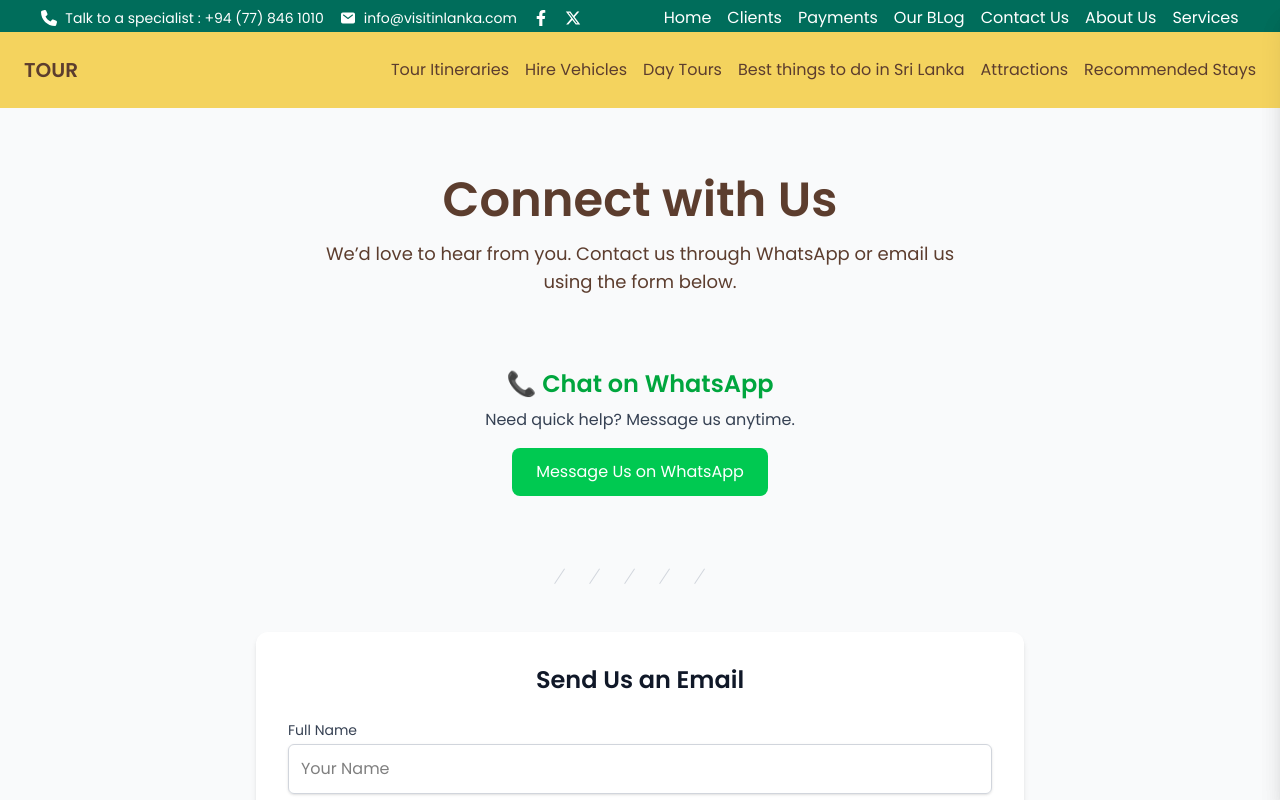
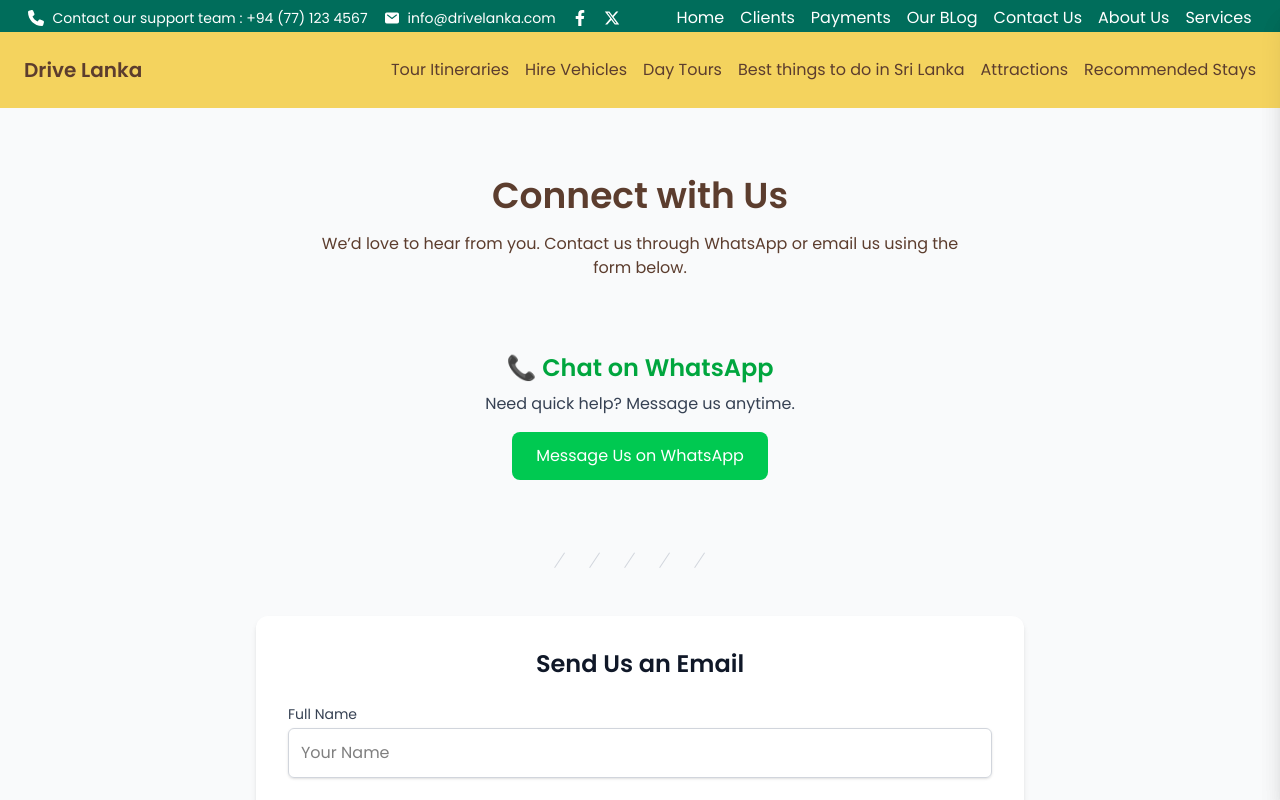
Before and after one commit to Eran2001/tourism-sri-lanka, a React (Vite) app: page /contact in a window 1280 px wide. Shown: the top 800 px of the page. Built offline with nearby package versions, Linux system fonts and the light colour scheme.

Commit message:
chnage_title

```diff
--- a/index.html
+++ b/index.html
@@ -8,7 +8,7 @@
       href="https://fonts.googleapis.com/css2?family=Poppins:wght@300;400;600&display=swap"
       rel="stylesheet"
     />
-    <title>Tourism Sri Lanka</title>
+    <title>Drive Lanka</title>
   </head>
   <body>
     <div id="root"></div>
--- a/src/components/shared/NavBar.jsx
+++ b/src/components/shared/NavBar.jsx
@@ -32,12 +32,12 @@ const NavBar = () => {
             <li className="flex items-center space-x-2 max-sm:hidden">
               <FaPhone className="w-4 h-4" />
               <span className="text-sm">
-                Talk to a specialist : +94 (77) 846 1010
+                Contact our support team : +94 (77) 123 4567
               </span>
             </li>
             <li className="flex items-center space-x-2 ">
               <IoMail className="w-4 h-4 " />
-              <span className="text-sm">info@visitinlanka.com</span>
+              <span className="text-sm">info@drivelanka.com</span>
             </li>
             <li>
               <FaFacebookF className="w-4 h-4" />
--- a/src/components/shared/SecondaryNavBar.jsx
+++ b/src/components/shared/SecondaryNavBar.jsx
@@ -9,7 +9,9 @@ const SecondaryNavBar = () => {
   return (
     <>
       <nav className="w-full fixed z-[10000] top-8 bg-[#f4d35e] flex justify-between items-center px-6 py-6">
-        <h1 className="text-[#5c3d2e] font-bold text-xl">TOUR</h1>
+        <Link to="/" className="text-[#5c3d2e] font-bold text-xl">
+          Drive Lanka
+        </Link>
 
         {/* Desktop Links */}
         <ul className="hidden lg:flex gap-4">
--- a/src/pages/About/About.jsx
+++ b/src/pages/About/About.jsx
@@ -7,7 +7,9 @@ const About = () => {
     <>
       <div className="py-10 px-4 sm:px-6 lg:px-8 bg-white text-[#5c3d2e] mt-27">
         <div className="max-w-4xl mx-auto mt-10">
-          <h1 className="text-4xl font-bold mb-6 text-center">About Us</h1>
+          <h1 className="text-3xl font-bold text-[#5c3d2e] sm:text-4xl mb-6 text-center">
+            About Us
+          </h1>
 
           <p className="text-lg leading-relaxed mb-4">
             At <span className="font-semibold">Visit In Lanka Car Rentals</span>
--- a/src/pages/Blogs/Blogs.jsx
+++ b/src/pages/Blogs/Blogs.jsx
@@ -148,10 +148,10 @@ export default function Blogs() {
       <section className="py-12 bg-white sm:py-16 lg:py-20 mt-27">
         <div className="px-4 mx-auto max-w-7xl sm:px-6 lg:px-8">
           <div className="max-w-md mx-auto text-center">
-            <h2 className="text-3xl font-bold text-[#5c3d2e] sm:text-4xl font-pj">
+            <h2 className="text-3xl font-bold text-[#5c3d2e] sm:text-4xl ">
               Read our blog
             </h2>
-            <p className="mt-5 font-normal text-[#5c3d2e] font-pj">
+            <p className=" mt-4 text-base text-[#5c3d2e]">
               With lots of unique blocks, you can easily build a page without
               coding. Build your next landing page.
             </p>
--- a/src/pages/Contact/Contact.jsx
+++ b/src/pages/Contact/Contact.jsx
@@ -37,10 +37,10 @@ const Contact = () => {
       <div className="max-w-6xl px-4 mx-auto sm:px-6 lg:px-8">
         {/* Header */}
         <div className="max-w-2xl mx-auto text-center">
-          <h2 className="text-3xl font-bold text-[#5c3d2e] sm:text-4xl lg:text-5xl">
+          <h2 className="text-3xl font-bold text-[#5c3d2e] sm:text-4xl ">
             Connect with Us
           </h2>
-          <p className="mt-4 text-lg text-[#5c3d2e]">
+          <p className="mt-4 text-base text-[#5c3d2e]">
             We’d love to hear from you. Contact us through WhatsApp or email us
             using the form below.
           </p>
--- a/src/pages/Payments/Payments.jsx
+++ b/src/pages/Payments/Payments.jsx
@@ -17,10 +17,10 @@ const Payments = () => {
     <section className="py-10 bg-white sm:py-16 lg:py-24 h-screen mt-27">
       <div className="px-4 mx-auto max-w-7xl sm:px-6 lg:px-8">
         <div className="max-w-xl mx-auto text-center">
-          <h2 className="text-4xl font-bold text-[#5c3d2e] lg:text-5xl sm:text-5xl">
+          <h2 className="text-3xl font-bold text-[#5c3d2e] sm:text-4xl ">
             Pricing &amp; Plans
           </h2>
-          <p className="mt-4 text-lg leading-relaxed text-[#5c3d2e]">
+          <p className=" mt-4 text-base text-[#5c3d2e]">
             Amet minim mollit non deserunt ullam co est sit aliqua dolor do amet
             sint. Velit officia consequat duis enim velit mollit.
           </p>
--- a/src/pages/Services/Services.jsx
+++ b/src/pages/Services/Services.jsx
@@ -17,7 +17,7 @@ const Services = () => {
     <section className="py-12 px-4 sm:px-6 lg:px-8 bg-gray-50 text-[#5c3d2e] mt-27">
       <div className="max-w-7xl mx-auto mt-10">
         {/* Section Header */}
-        <h2 className="text-4xl font-bold text-center mb-12">
+        <h2 className="text-3xl font-bold text-[#5c3d2e] sm:text-4xl text-center mb-12">
           Our Vehicle Categories
         </h2>
 
```
